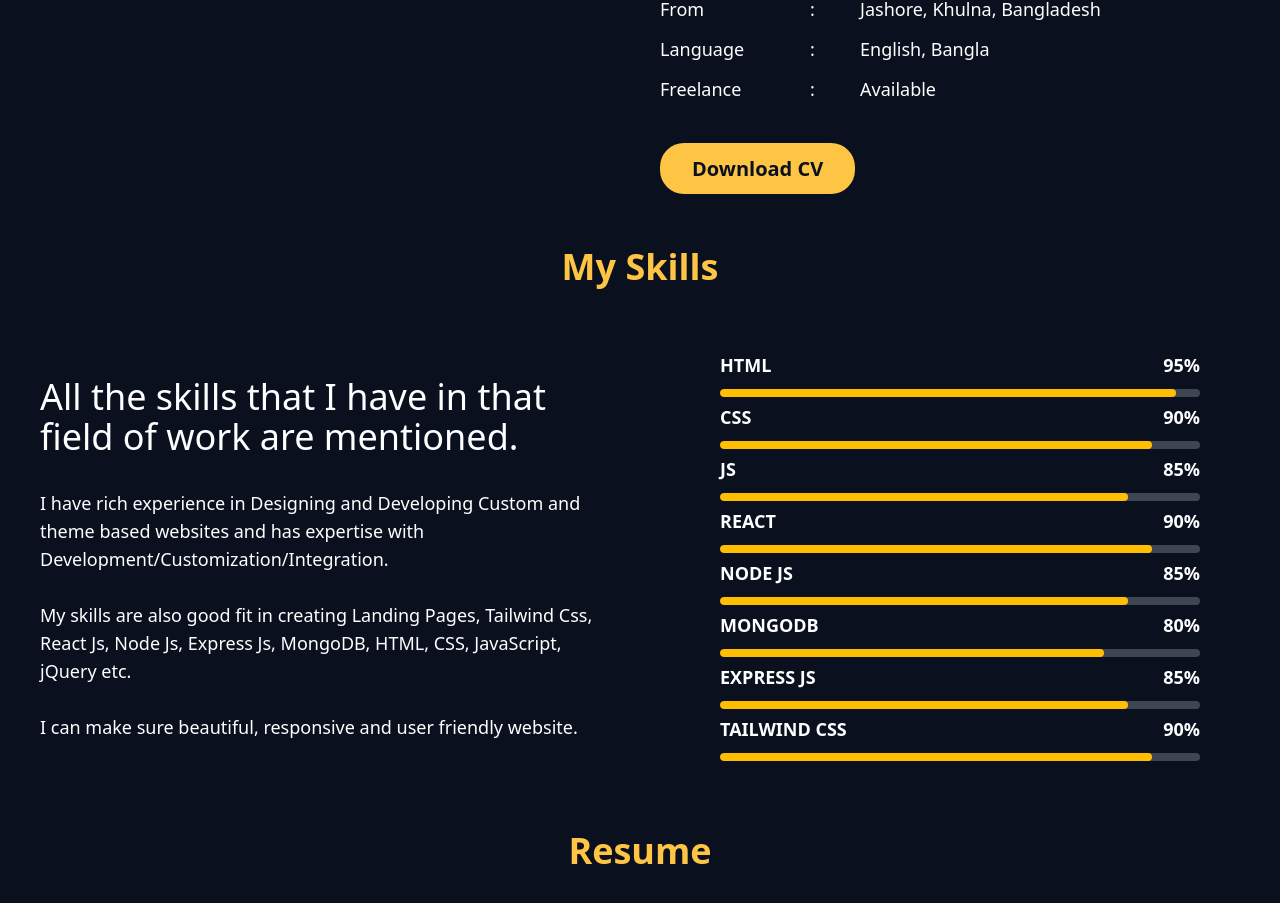
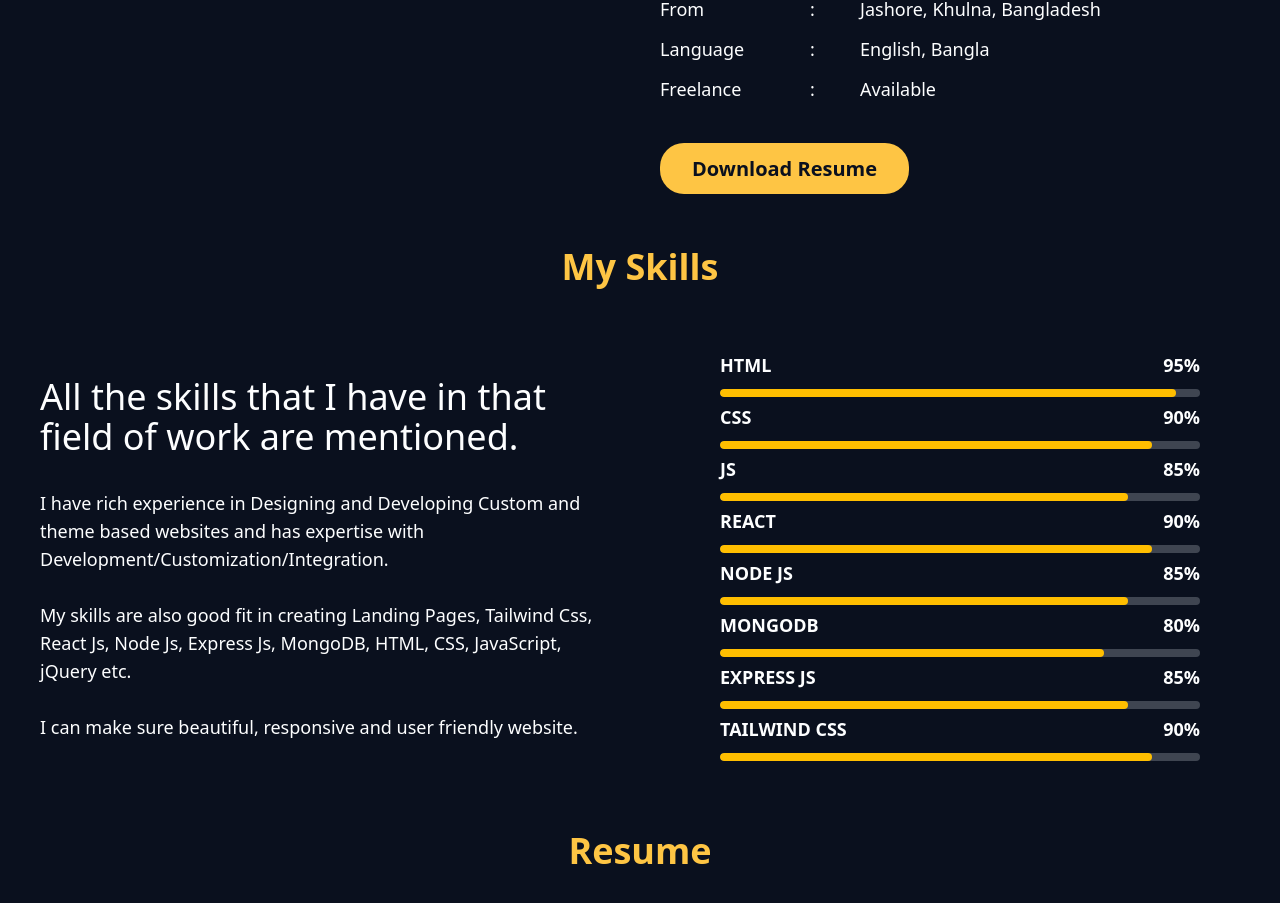
Before and after one commit to Shahjalal2075/personal-portfolio, a React (Vite) app: page / in a window 1280 px wide. Shown: the part 1155-2058 px from the top of the page. Built offline with nearby package versions, Linux system fonts and the light colour scheme.

Commit message:
resume updated

```diff
--- a/src/Pages/About/About.jsx
+++ b/src/Pages/About/About.jsx
@@ -44,7 +44,7 @@ const About = () => {
                             </div>
                         </div>
                         <div className="mt-10">
-                            <a target="blank" href="https://drive.google.com/file/d/1bucg9Lip6pU4tpVReUrFTpHKe_blIWI_/view?usp=drive_link" className="px-8 py-3 bg-[#FEC544] rounded-3xl text-xl font-bold text-[#0A101E]">Download CV</a>
+                            <a target="blank" href="public/resume.pdf" className="px-8 py-3 bg-[#FEC544] rounded-3xl text-xl font-bold text-[#0A101E]" download={true}>Download Resume</a>
                         </div>
                     </div>
                 </div>
--- a/src/Pages/Home/AboutHome.jsx
+++ b/src/Pages/Home/AboutHome.jsx
@@ -44,7 +44,7 @@ const AboutHome = () => {
                             </div>
                         </div>
                         <div className="mt-10">
-                            <a target="blank" href="https://drive.google.com/file/d/1bucg9Lip6pU4tpVReUrFTpHKe_blIWI_/view?usp=drive_link" className="px-8 py-3 bg-[#FEC544] rounded-3xl text-xl font-bold text-[#0A101E]">Download CV</a>
+                            <a target="blank" href="public/resume.pdf" className="px-8 py-3 bg-[#FEC544] rounded-3xl text-xl font-bold text-[#0A101E]" download={true}>Download Resume</a>
                         </div>
                     </div>
                 </div>
--- a/src/Pages/Portfolio/Portfolio.jsx
+++ b/src/Pages/Portfolio/Portfolio.jsx
@@ -6,11 +6,11 @@ const Portfolio = () => {
     const [portfolios,setPortfolios]=useState([]);
 
     useEffect(() => {
-        fetch('../../../public/portfolios.json')
+        fetch('portfolios.json')
             .then(res => res.json())
             .then(data => setPortfolios(data))
     }, []);
-
+console.log(portfolios);
 
     return (
         <div>
@@ -18,10 +18,9 @@ const Portfolio = () => {
 
             <div className="grid lg:grid-cols-3 md:grid-cols-2 grid-cols-1 gap-10 mx-5">
                 {
-                    portfolios.map((portfolio,idx) => <PortfolioCard
-                        key={idx}
+                    portfolios.map((portfolio) => <PortfolioCard
+                        key={portfolio.id}
                         portfolio={portfolio}
-                        idx={idx}
                     ></PortfolioCard>)
                 }
             </div>
--- a/src/Pages/Portfolio/PortfolioCard.jsx
+++ b/src/Pages/Portfolio/PortfolioCard.jsx
@@ -1,6 +1,8 @@
 import PropTypes from 'prop-types';
 
-const PortfolioCard = ({ portfolio, idx }) => {
+const PortfolioCard = ({ portfolio}) => {
+
+    const idx=portfolio.id;
 
     return (
         <div>
@@ -27,6 +29,5 @@ const PortfolioCard = ({ portfolio, idx }) => {
 export default PortfolioCard;
 
 PortfolioCard.propTypes = {
-    portfolio: PropTypes.object,
-    idx: PropTypes.id
+    portfolio: PropTypes.object
 }
```
Also changed, not shown: 2 other files (tests, documents, lock files or other folders).
